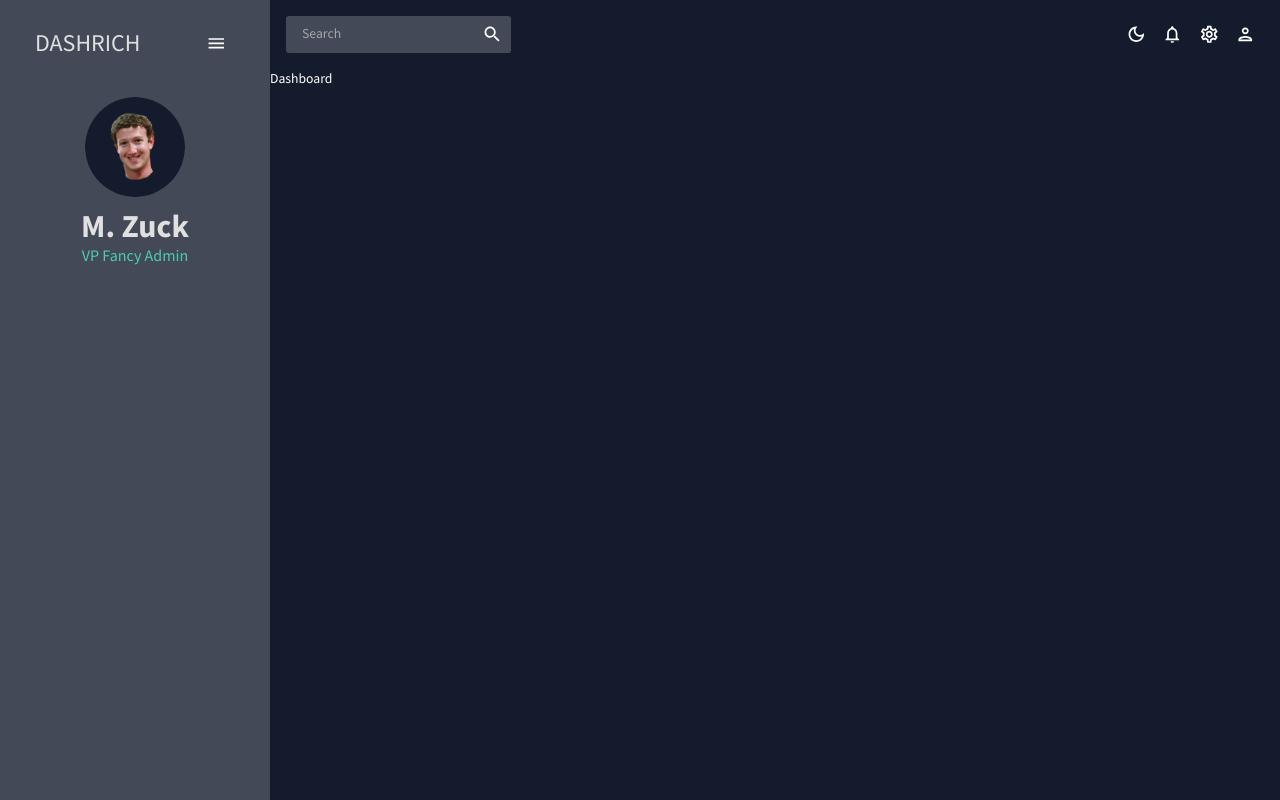
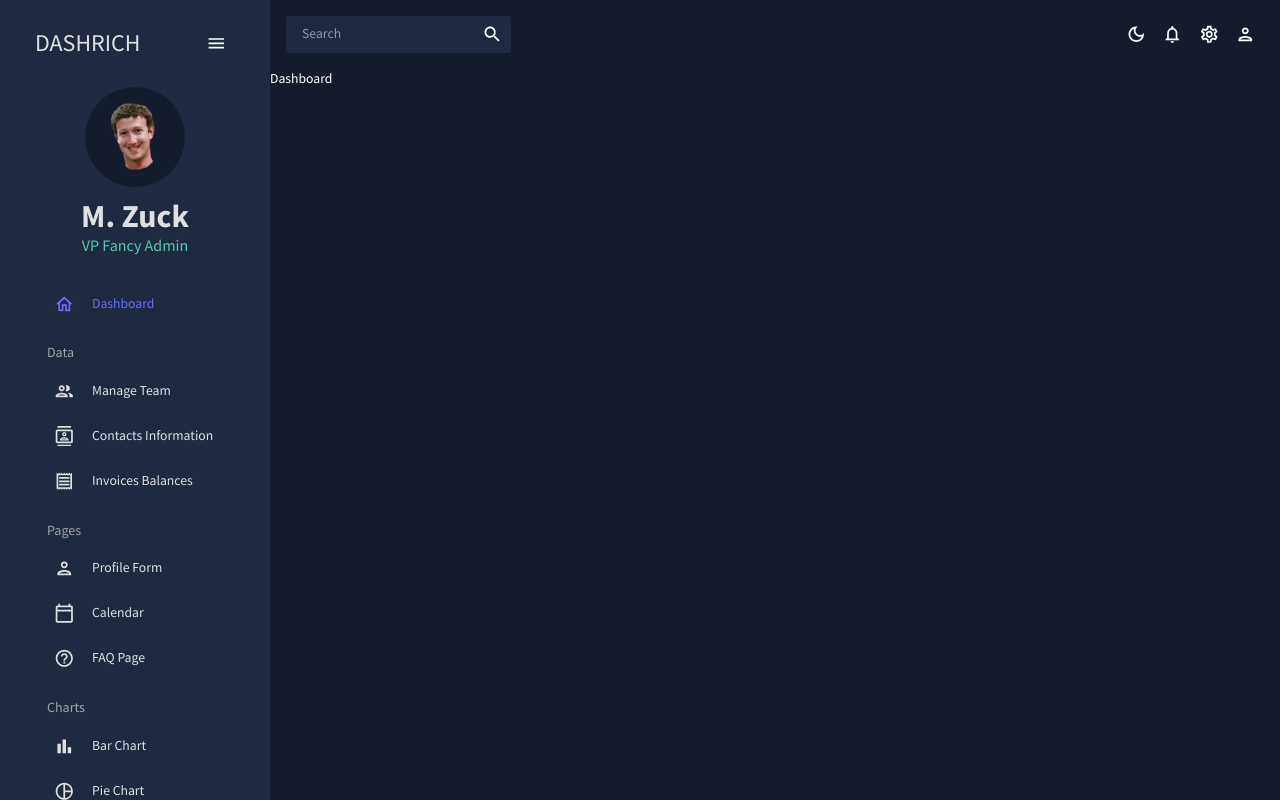
Before and after one commit to pranjalshikhar/dashboard-react, a React (Create React App) app: page / in a window 1280 px wide. Built offline with nearby package versions, Linux system fonts and the light colour scheme.

Commit message:
SideBar Updated 🚛

```diff
--- a/src/scenes/global/SideBar.jsx
+++ b/src/scenes/global/SideBar.jsx
@@ -17,6 +17,23 @@ import TimelineOutlinedIcon from "@mui/icons-material/TimelineOutlined";
 import MenuOutlinedIcon from "@mui/icons-material/MenuOutlined";
 import MapOutlinedIcon from "@mui/icons-material/MapOutlined";
 
+const Item = ({ title, to, icon, selected, setSelected }) => {
+  const theme = useTheme();
+  const colors = tokens(theme.palette.mode);
+
+  return (
+    <MenuItem
+      active={selected === title}
+      style={{ color: colors.grey[100] }}
+      onClick={() => setSelected(title)}
+      icon={icon}
+    >
+      <Typography>{title}</Typography>
+      <Link to={to} />
+    </MenuItem>
+  );
+};
+
 const SideBar = () => {
   const theme = useTheme();
   const colors = tokens(theme.palette.mode);
@@ -30,7 +47,7 @@ const SideBar = () => {
           background: `${colors.primary[400]} !important`,
         },
         "& .pro-icon-wrapper": {
-          background: "transparent !important",
+          backgroundColor: "transparent !important",
         },
         "& .pro-inner-item": {
           padding: "5px 35px 5px 20px !important",
@@ -70,7 +87,6 @@ const SideBar = () => {
               </Box>
             )}
           </MenuItem>
-        </Menu>
 
           {/* user */}
           {!isCollapsed && (
@@ -99,6 +115,112 @@ const SideBar = () => {
               </Box>
             </Box>
           )}
+
+          {/* menu item */}
+          <Box paddingLeft={isCollapsed ? undefined : "10%"}>
+            <Item
+              title="Dashboard"
+              to="/"
+              icon={<HomeOutlinedIcon />}
+              selected={selected}
+              setSelected={setSelected}
+            />
+
+            <Typography
+              variant="h6"
+              color={colors.grey[300]}
+              sx={{ m: "15px 0 5px 20px" }}
+            >
+              Data
+            </Typography>
+            <Item
+              title="Manage Team"
+              to="/team"
+              icon={<PeopleOutlinedIcon />}
+              selected={selected}
+              setSelected={setSelected}
+            />
+            <Item
+              title="Contacts Information"
+              to="/contacts"
+              icon={<ContactsOutlinedIcon />}
+              selected={selected}
+              setSelected={setSelected}
+            />
+            <Item
+              title="Invoices Balances"
+              to="/invoices"
+              icon={<ReceiptOutlinedIcon />}
+              selected={selected}
+              setSelected={setSelected}
+            />
+
+            <Typography
+              variant="h6"
+              color={colors.grey[300]}
+              sx={{ m: "15px 0 5px 20px" }}
+            >
+              Pages
+            </Typography>
+            <Item
+              title="Profile Form"
+              to="/form"
+              icon={<PersonOutlinedIcon />}
+              selected={selected}
+              setSelected={setSelected}
+            />
+            <Item
+              title="Calendar"
+              to="/calendar"
+              icon={<CalendarTodayOutlinedIcon />}
+              selected={selected}
+              setSelected={setSelected}
+            />
+            <Item
+              title="FAQ Page"
+              to="/faq"
+              icon={<HelpOutlineOutlinedIcon />}
+              selected={selected}
+              setSelected={setSelected}
+            />
+
+            <Typography
+              variant="h6"
+              color={colors.grey[300]}
+              sx={{ m: "15px 0 5px 20px" }}
+            >
+              Charts
+            </Typography>
+            <Item
+              title="Bar Chart"
+              to="/bar"
+              icon={<BarChartOutlinedIcon />}
+              selected={selected}
+              setSelected={setSelected}
+            />
+            <Item
+              title="Pie Chart"
+              to="/pie"
+              icon={<PieChartOutlineOutlinedIcon />}
+              selected={selected}
+              setSelected={setSelected}
+            />
+            <Item
+              title="Line Chart"
+              to="/line"
+              icon={<TimelineOutlinedIcon />}
+              selected={selected}
+              setSelected={setSelected}
+            />
+            <Item
+              title="Geography Chart"
+              to="/geography"
+              icon={<MapOutlinedIcon />}
+              selected={selected}
+              setSelected={setSelected}
+            />
+          </Box>
+        </Menu>
       </ProSidebar>
     </Box>
   );
--- a/src/themes.js
+++ b/src/themes.js
@@ -20,7 +20,7 @@ export const tokens = (mode) => ({
           100: "#d0d1d5",
           200: "#a1a4ab",
           300: "#727681",
-          400: "#434957",
+          400: "#1f2a40",
           500: "#141b2d",
           600: "#101624",
           700: "#0c101b",
```
Lines whose indentation alone changed are shown as unchanged.
